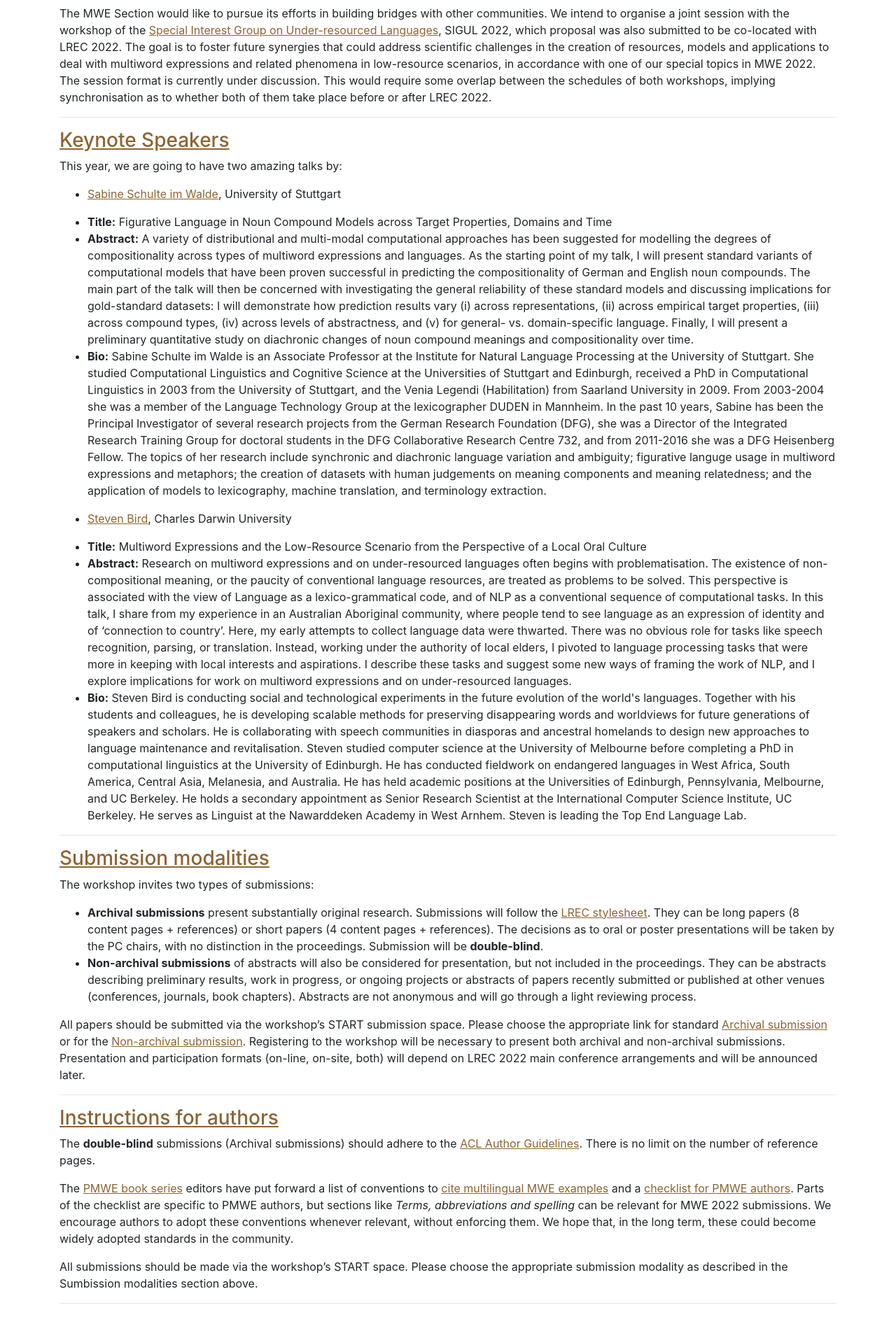
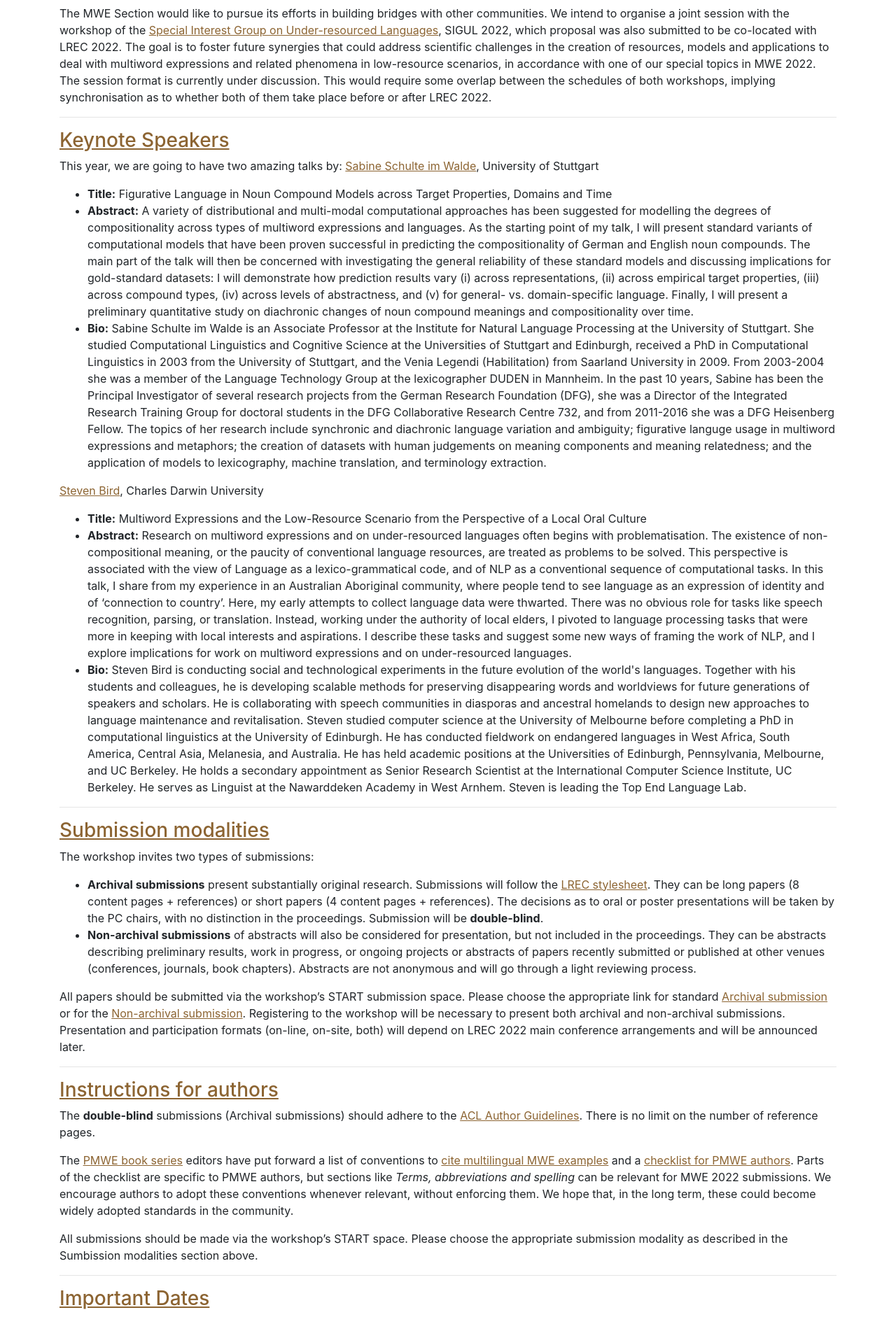
Before and after one commit to multiword/multiword.github.io, a Jekyll site: the page built from mwe2022/index.md, in a window 1280 px wide. Shown: the part 2312-4194 px from the top of the page at 70% size. Built offline with Jekyll 4.4.1, drawn with Linux system fonts in a browser that asks for light colours; comment, search, counter and statistics services are not loaded.

Commit message:
Minor changes in Keynote Speakers section

```diff
--- a/mwe2022/index.md
+++ b/mwe2022/index.md
@@ -93,7 +93,7 @@ The MWE Section would like to pursue its efforts in building bridges with other
 
 ### <a name="keynotes"> Keynote Speakers </a>
 This year, we are going to have two amazing talks by:
-- [Sabine Schulte im Walde](http://www.schulteimwalde.de), University of Stuttgart
+[Sabine Schulte im Walde](http://www.schulteimwalde.de), University of Stuttgart
 <ul>
 <li> <b>Title:</b> Figurative Language in Noun Compound Models across Target Properties, Domains and Time </li>
 <li> <b>Abstract:</b> A variety of distributional and multi-modal computational approaches has been suggested for modelling the degrees of compositionality across types of multiword expressions and languages. As the starting point of my talk, I will present standard variants of computational models that have been proven successful in predicting the compositionality of German and English noun compounds. The main part of the talk will then be concerned with investigating the general reliability of these standard models and discussing implications for gold-standard datasets: I will demonstrate how prediction results vary (i) across representations, (ii) across empirical target properties, (iii) across compound types, (iv) across levels of abstractness, and (v) for general- vs. domain-specific language. Finally, I will present a preliminary quantitative study on diachronic changes of noun compound meanings and compositionality over time. </li>
@@ -102,7 +102,7 @@ This year, we are going to have two amazing talks by:
 The topics of her research include synchronic and diachronic language variation and ambiguity; figurative languge usage in multiword expressions and metaphors; the creation of datasets with human judgements on meaning components and meaning relatedness; and the application of models to lexicography, machine translation, and terminology extraction.</li>
 </ul>
 
-- [Steven Bird](http://www.stevenbird.net), Charles Darwin University
+[Steven Bird](http://www.stevenbird.net), Charles Darwin University
 <ul>
 <li> <b>Title:</b> Multiword Expressions and the Low-Resource Scenario from the Perspective of a Local Oral Culture </li>
 <li> <b>Abstract:</b> Research on multiword expressions and on under-resourced languages often begins with problematisation. The existence of non-compositional meaning, or the paucity of conventional language resources, are treated as problems to be solved. This perspective is associated with the view of Language as a lexico-grammatical code, and of NLP as a conventional sequence of computational tasks. In this talk, I share from my experience in an Australian Aboriginal community, where people tend to see language as an expression of identity and of ‘connection to country’. Here, my early attempts to collect language data were thwarted. There was no obvious role for tasks like speech recognition, parsing, or translation. Instead, working under the authority of local elders, I pivoted to language processing tasks that were more in keeping with local interests and aspirations. I describe these tasks and suggest some new ways of framing the work of NLP, and I explore implications for work on multiword expressions and on under-resourced languages. </li>
```
